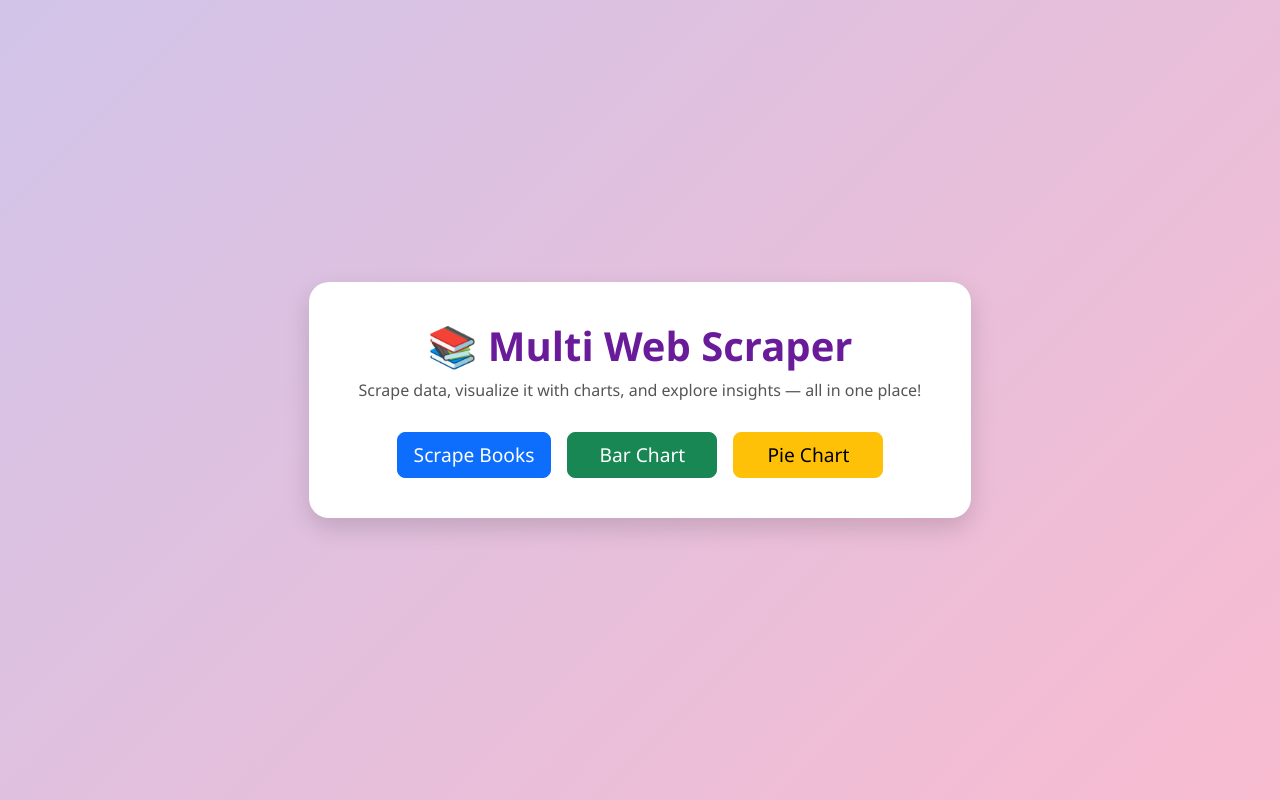
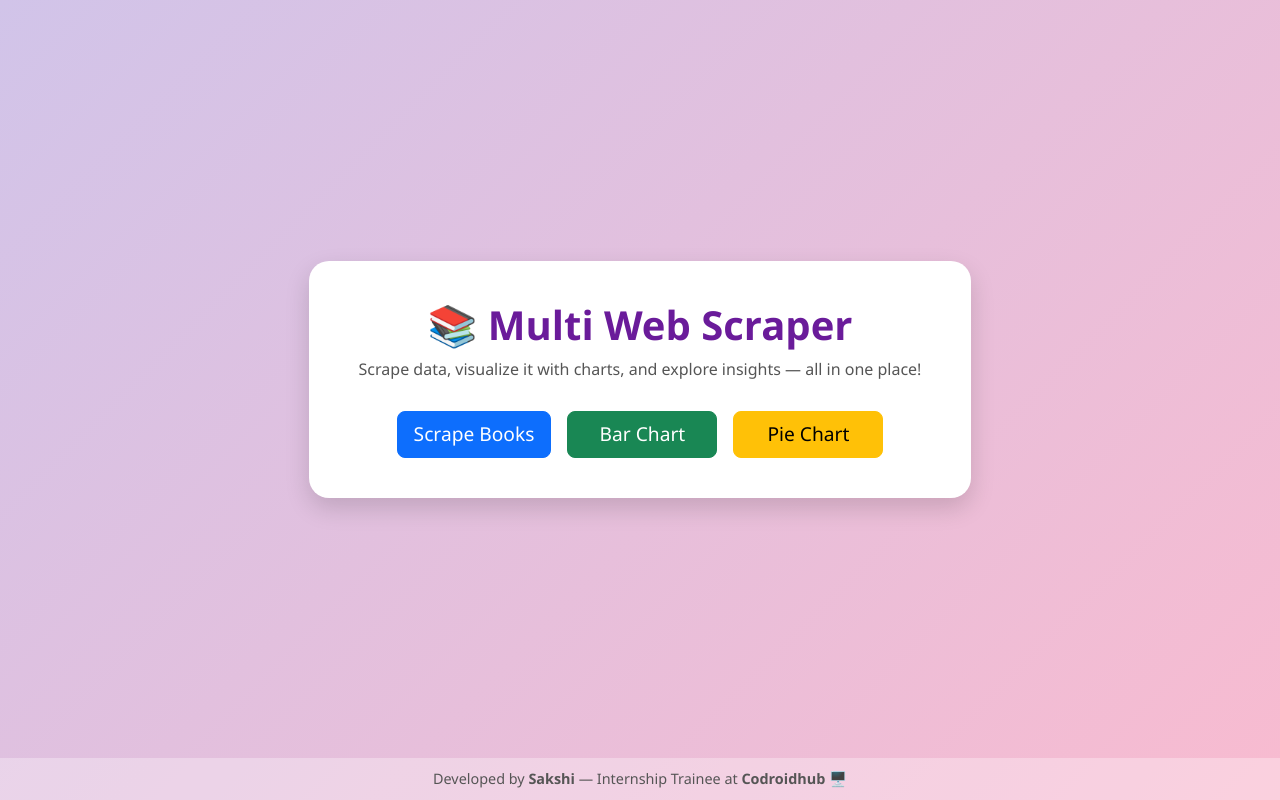
Before and after one commit to Sakshikabir/Flask-Scraping, a Flask app: page / in a window 1280 px wide. Run offline with Flask 3, Linux system fonts and the light colour scheme.

Commit message:
Initial commit

```diff
--- a/templates/index.html
+++ b/templates/index.html
@@ -8,10 +8,15 @@
         body {
             min-height: 100vh;
             display: flex;
+            flex-direction: column;
+            background: linear-gradient(135deg, #d1c4e9, #f8bbd0);
+            font-family: 'Segoe UI', sans-serif;
+        }
+        main {
+            flex: 1;
+            display: flex;
             align-items: center;
             justify-content: center;
-            background: linear-gradient(135deg, #d1c4e9, #f8bbd0);
-            font-family: 'Segoe UI', sans-serif;
         }
         .container-card {
             background: white;
@@ -38,6 +43,13 @@
             transform: translateY(-3px);
             box-shadow: 0 5px 15px rgba(0,0,0,0.2);
         }
+        footer {
+            background: rgba(255, 255, 255, 0.3);
+            padding: 10px;
+            text-align: center;
+            color: #555;
+            font-size: 0.9rem;
+        }
         @keyframes fadeIn {
             from { opacity: 0; transform: translateY(-10px); }
             to { opacity: 1; transform: translateY(0); }
@@ -46,6 +58,7 @@
 </head>
 <body>
 
+    <main>
         <div class="container-card">
             <h1>📚 Multi Web Scraper</h1>
             <p>Scrape data, visualize it with charts, and explore insights — all in one place!</p>
@@ -56,6 +69,11 @@
                 <a href="{{ url_for('pie_chart') }}" class="btn btn-warning btn-lg">Pie Chart</a>
             </div>
         </div>
+    </main>
+
+    <footer>
+        Developed by <strong>Sakshi</strong> — Internship Trainee at <strong>Codroidhub</strong> 🖥️
+    </footer>
 
 </body>
 </html>
```
Lines whose indentation alone changed are shown as unchanged.
